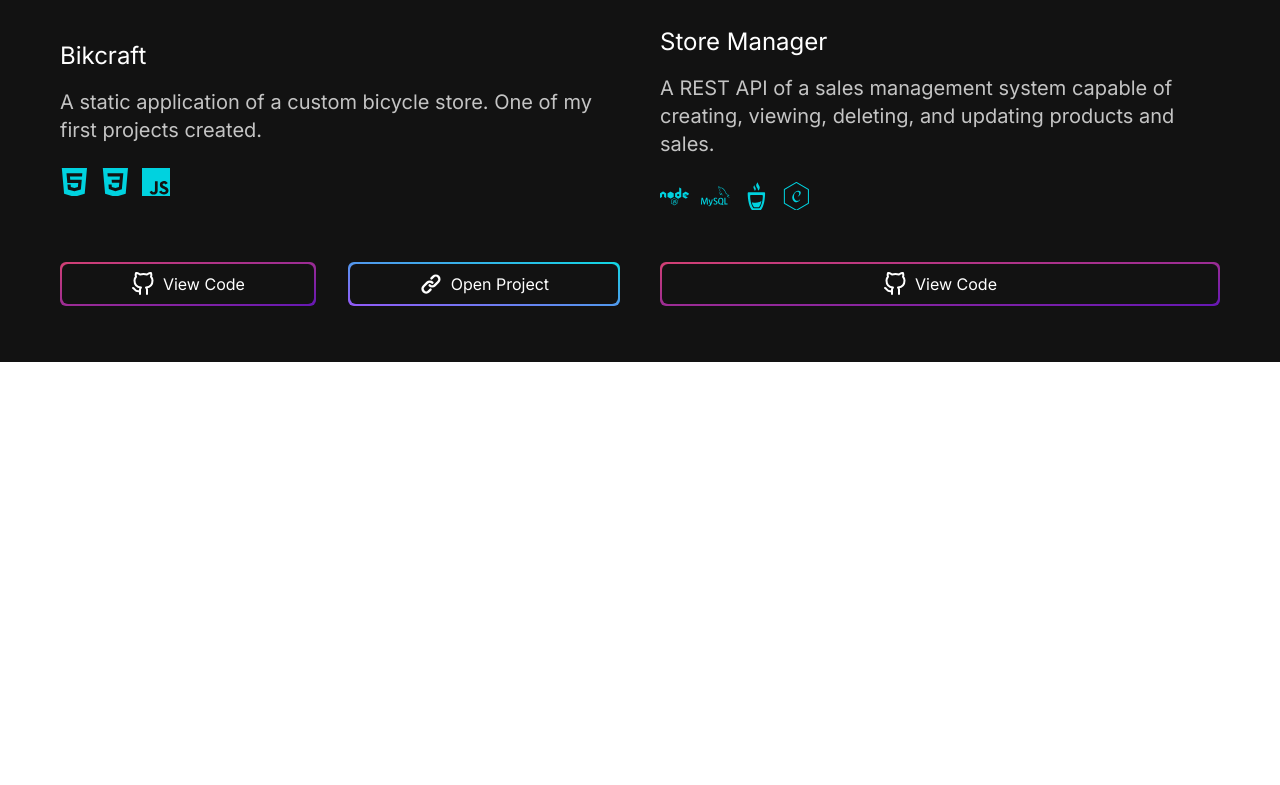
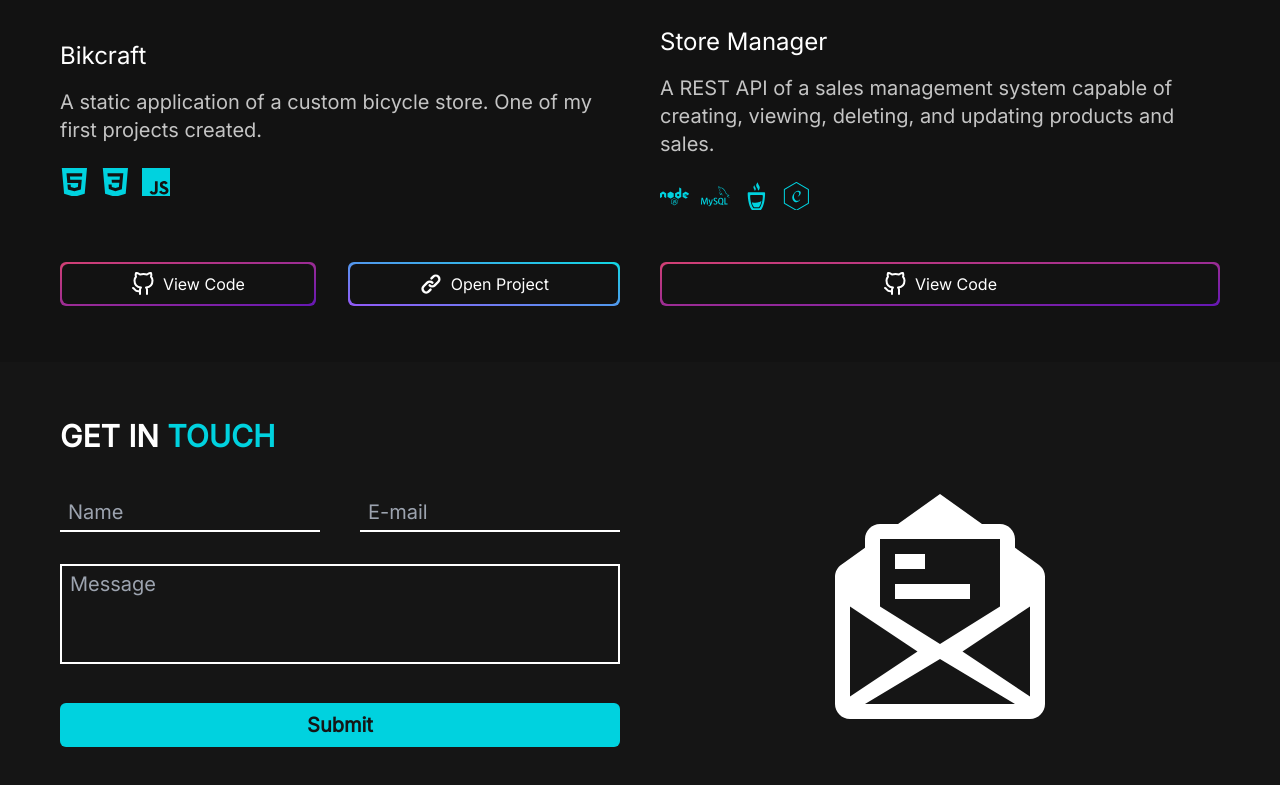
Before and after one commit to Victorhbm/Portfolio, a React (Create React App) app: page / in a window 1280 px wide. Shown: the part 2626-3411 px from the top of the page. Before the commit the page ends 2988 px from the top, so only its background shows below. Built offline with nearby package versions, Linux system fonts and the light colour scheme.

Commit message:
feat: add Contact to Home page

```diff
--- a/src/pages/Home/index.jsx
+++ b/src/pages/Home/index.jsx
@@ -3,6 +3,7 @@ import Projects from "../../components/Projects";
 import SectionAbout from "../../components/Introductory";
 import Tecnologies from "../../components/Tecnologies";
 import { Container, MainSection } from "./style";
+import Contact from "../../components/Contact";
 
 export default function Home() {
   return (
@@ -13,6 +14,7 @@ export default function Home() {
       </MainSection>
       <Tecnologies />
       <Projects />
+      <Contact />
     </Container>
   )
 }
```
